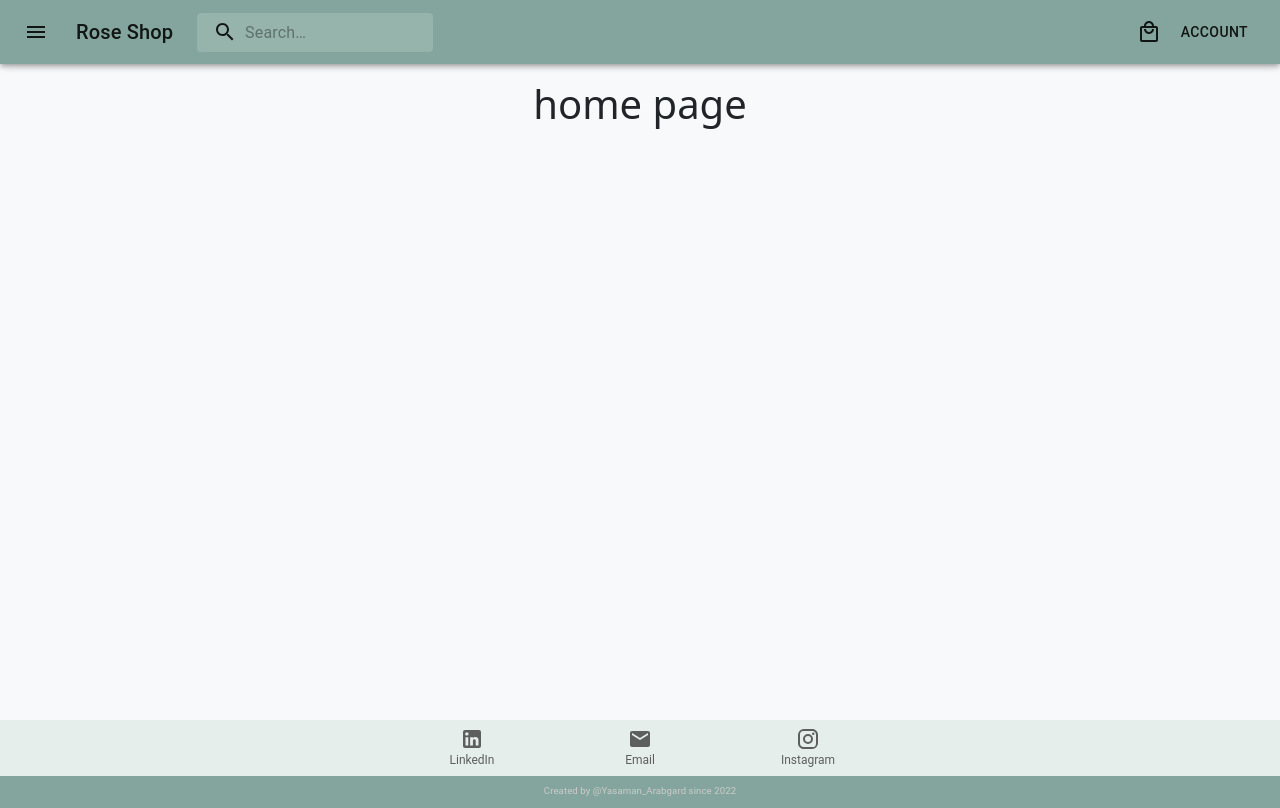
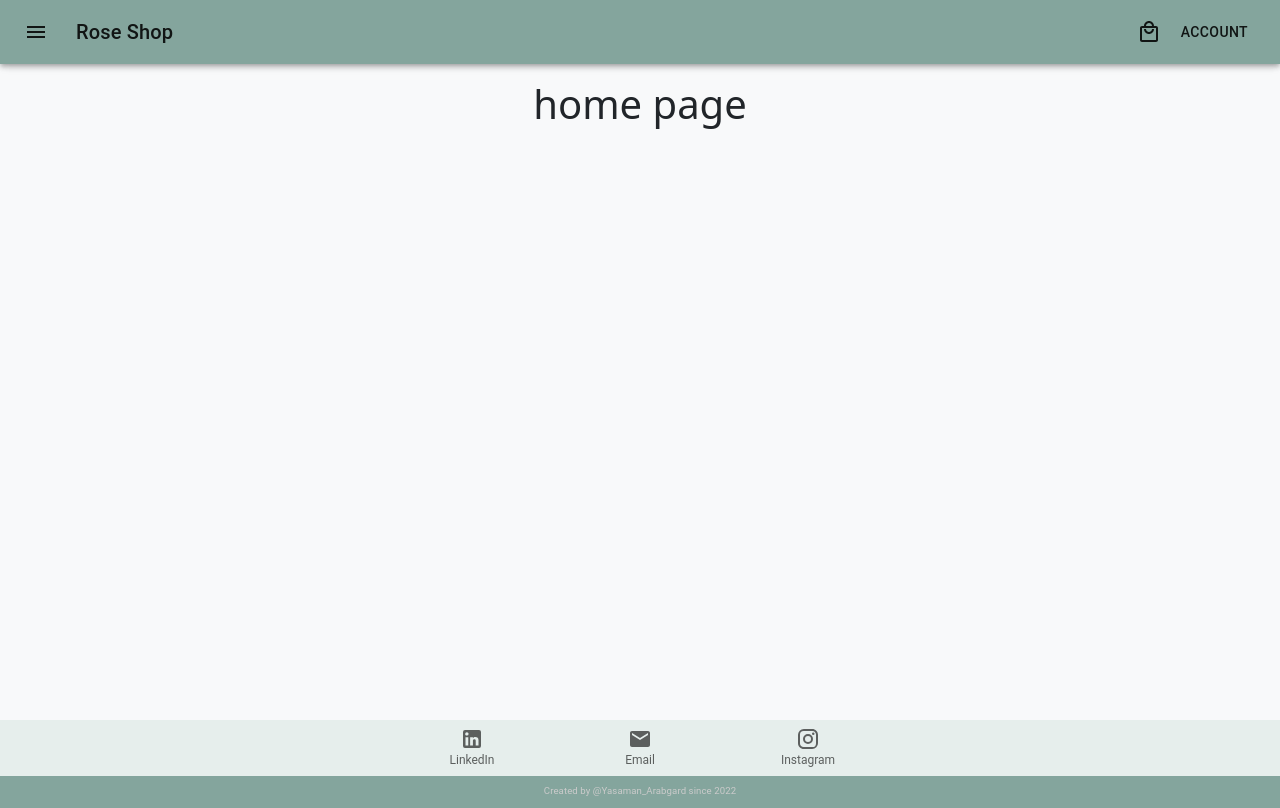
Before and after one commit to YasamanKarimArabgard/Rose-shop-react.js, a React (Create React App) app: page / in a window 1280 px wide. Built offline with nearby package versions, Linux system fonts and the light colour scheme.

Commit message:
add select products

```diff
--- a/package.json
+++ b/package.json
@@ -25,6 +25,7 @@
     "react-popper": "^2.3.0",
     "react-router-dom": "^6.3.0",
     "react-scripts": "5.0.0",
+    "react-select": "^5.3.2",
     "styled-components": "^5.3.5",
     "swiper": "^8.1.4",
     "web-vitals": "^2.1.4",
--- a/src/App.js
+++ b/src/App.js
@@ -6,10 +6,11 @@ import {
 import HomePage from './Pages/HomePage';
 import Cart from './Pages/Cart/Cart';
 import CartProvider from "./context/CartProvider";
+import AuthProvider, { useAuth } from "./context/AuthProvider";
+import ProductsProvider from "./context/ProductsProvider";
 import CheckoutPage from "./Pages/CheckoutPage";
 import SignupPage from "./Pages/SignupPage";
 import LoginPage from './Pages/LoginPage.jsx'
-import AuthProvider, { useAuth } from "./context/AuthProvider";
 import { ThemeProvider, createTheme } from '@mui/material/styles';
 import ProductsPage from './Pages/ProductsPage.jsx'
 
@@ -40,6 +41,7 @@ function App() {
       <Router>
         <AuthProvider>
           <CartProvider>
+            <ProductsProvider>
               <Routes>
                 <Route path='/' element={<HomePage />} />
                 <Route path='/cart' element={<Cart />} />
@@ -48,6 +50,7 @@ function App() {
                 <Route path='/login' element={<LoginPage />} />
                 <Route path='/products' element={<ProductsPage />} />
               </Routes>
+            </ProductsProvider>
           </CartProvider>
         </AuthProvider>
       </Router>
--- a/src/components/Navigation/Navigation.jsx
+++ b/src/components/Navigation/Navigation.jsx
@@ -8,7 +8,6 @@ import MenuIcon from '@mui/icons-material/Menu';
 import AccountCircle from '@mui/icons-material/AccountCircle';
 import LocalMallOutlinedIcon from '@mui/icons-material/LocalMallOutlined';
 import DrawerSide from '../Navigation/DrawerSide';
-import Searchbar from './Searchbar';
 
 const Navigation = () => {
 
@@ -39,7 +38,6 @@ const Navigation = () => {
                         sx={{ display: { xs: 'none', sm: 'block' } }}>
                         Rose Shop
                     </Typography>
-                    <Searchbar />
                     <Box sx={{ flexGrow: 1 }} />
                     <Box sx={{ display: { xs: 'flex' } }}>
                         <IconButton
--- a/src/components/Navigation/Searchbar.jsx
+++ /dev/null
@@ -1,72 +0,0 @@
-import { styled, alpha } from '@mui/material/styles';
-import SearchIcon from '@mui/icons-material/Search';
-import { InputBase } from '@mui/material';
-import { useState } from 'react';
-
-const Searchbar = () => {
-
-    const [searchItems, setSearchItems] = useState('')
-
-    const Search = styled('div')(({ theme }) => ({
-        position: 'relative',
-        borderRadius: theme.shape.borderRadius,
-        backgroundColor: alpha(theme.palette.common.white, 0.15),
-        '&:hover': {
-            backgroundColor: alpha(theme.palette.common.white, 0.25),
-        },
-        marginRight: theme.spacing(2),
-        marginLeft: 0,
-        width: '100%',
-        [theme.breakpoints.up('sm')]: {
-            marginLeft: theme.spacing(3),
-            width: 'auto',
-        },
-    }));
-
-    const SearchIconWrapper = styled('div')(({ theme }) => ({
-        padding: theme.spacing(0, 2),
-        height: '100%',
-        position: 'absolute',
-        pointerEvents: 'none',
-        display: 'flex',
-        alignItems: 'center',
-        justifyContent: 'center',
-    }));
-
-    const StyledInputBase = styled(InputBase)(({ theme }) => ({
-        color: 'inherit',
-        '& .MuiInputBase-input': {
-            padding: theme.spacing(1, 1, 1, 0),
-            // vertical padding + font size from searchIcon
-            paddingLeft: `calc(1em + ${theme.spacing(4)})`,
-            transition: theme.transitions.create('width'),
-            width: '100%',
-            [theme.breakpoints.up('md')]: {
-                width: '20ch',
-            },
-        },
-    }));
-
-
-    const onSearchHandler = (e) => {
-        console.log(e.target.value);
-        setSearchItems(e.target.value)
-    }
-
-    return (
-        <>
-            <Search>
-                <SearchIconWrapper>
-                    <SearchIcon />
-                </SearchIconWrapper>
-                <StyledInputBase
-                    placeholder="Search…"
-                    inputProps={{ 'aria-label': 'search' }}
-                    onChange={onSearchHandler}
-                />
-            </Search>
-        </>
-    );
-};
-
-export default Searchbar;
--- a/src/components/Products.jsx
+++ b/src/components/Products.jsx
@@ -1,5 +1,4 @@
 import React, { useState } from 'react';
-// import * as data from '../data';
 import { IconButton } from "@mui/material";
 import { useCartActions } from "../context/CartProvider";
 import { checkInCart } from "../utils/CheckInCart";
@@ -7,6 +6,9 @@ import { ToastAlert } from "./ToastAlert";
 import ShoppingCartOutlinedIcon from '@mui/icons-material/ShoppingCartOutlined';
 import Searchbar from './Searchbar';
 import { useProducts } from '../context/ProductsProvider';
+import SelectPrice from './SelectPrice';
+import SearchIcon from '@mui/icons-material/Search';
+import FilterListIcon from '@mui/icons-material/FilterList';
 
 const Products = () => {
 
@@ -15,7 +17,9 @@ const Products = () => {
     const [open, setOpen] = useState(false);
     const [filteredItems, setFilteredItems] = useState(products)
 
+    // console.log(filteredItems);
     // console.log(products);
+
     const dispatch = useCartActions();
 
     const addToCartHandler = (product) => {
@@ -33,8 +37,19 @@ const Products = () => {
     return (
         <>
             <main className="products_container col-12 d-flex flex-column align-items-center">
-                <section className='searchbar_container col-9 d-flex justify-content-center'>
-                    <Searchbar products={products} filteredItems={filteredItems} setFilteredItems={setFilteredItems} />
+                <section className='searchbar_container col-10 col-md-9 d-flex flex-wrap justify-content-between p-1 bg-white border rounded'>
+                    <div className='col-11 col-md-6 d-flex flex-nowrap justify-content-between align-items-center'>
+                        <IconButton>
+                            <SearchIcon />
+                        </IconButton>
+                        <Searchbar products={products} setFilteredItems={setFilteredItems} />
+                    </div>
+                    <div className='col-11 col-md-5 d-flex flex-nowrap justify-content-between'>
+                        <IconButton>
+                            <FilterListIcon />
+                        </IconButton>
+                        <SelectPrice products={filteredItems} setFilteredItems={setFilteredItems} />
+                    </div>
                 </section>
                 <section className="product_list col-12 d-flex flex-wrap justify-content-center mb-2">
                     {filteredItems.map(product => (
--- a/src/components/Searchbar.jsx
+++ b/src/components/Searchbar.jsx
@@ -1,6 +1,6 @@
 import { useState, useEffect } from 'react';
 
-const Searchbar = ({ products, filteredItems, setFilteredItems }) => {
+const Searchbar = ({ products, setFilteredItems }) => {
 
     const [searchItems, setSearchItems] = useState('');
 
--- /dev/null
+++ b/src/components/SelectPrice.jsx
@@ -0,0 +1,58 @@
+import { useState, useEffect } from 'react';
+import Select from 'react-select';
+
+const options = [
+    { value: 'Cheaper', label: 'Cheaper' },
+    { value: 'Expensiver', label: 'Expensiver' }
+]
+
+const SelectPrice = ({ products, setFilteredItems }) => {
+
+    const [selectedPrices, setSelectedPrices] = useState('Default');
+
+    const filterPrices = (status) => {
+        switch (status) {
+            case 'Cheaper':
+                return CheaperPrices()
+            case 'Expensiver':
+                return expensiverPrices()
+            default:
+                setFilteredItems(products)
+        }
+    }
+
+    useEffect(() => {
+        filterPrices(products.value)
+    }, [products])
+
+
+    const expensiverPrices = () => {
+        const productsCopy = [...products]
+        setFilteredItems(productsCopy.sort((a, b) => b.price - a.price))
+
+    }
+
+    const CheaperPrices = () => {
+        const productsCopy = [...products]
+        setFilteredItems(productsCopy.sort((a, b) => a.price - b.price))
+    }
+
+
+    const selectPriceHandler = (e) => {
+        setSelectedPrices(e);
+        filterPrices(e.value)
+    }
+
+    return (
+        <>
+            <Select
+            className='col-10'
+                options={options}
+                value={selectedPrices}
+                onChange={selectPriceHandler} >
+            </Select>
+        </>
+    );
+};
+
+export default SelectPrice;
--- a/src/context/ProductsProvider.jsx
+++ b/src/context/ProductsProvider.jsx
@@ -7,7 +7,7 @@ const ProductsProvider = ({ children }) => {
     const getProducts = data.products;
     const [products, setProducts] = useState(getProducts);
 
-    useEffect(() => { }, [products])
+    useEffect(()=>{},[products])
 
     return (
         <>
```
Also changed, not shown: 1 other file (tests, documents, lock files or other folders). Lines whose indentation alone changed are shown as unchanged.
